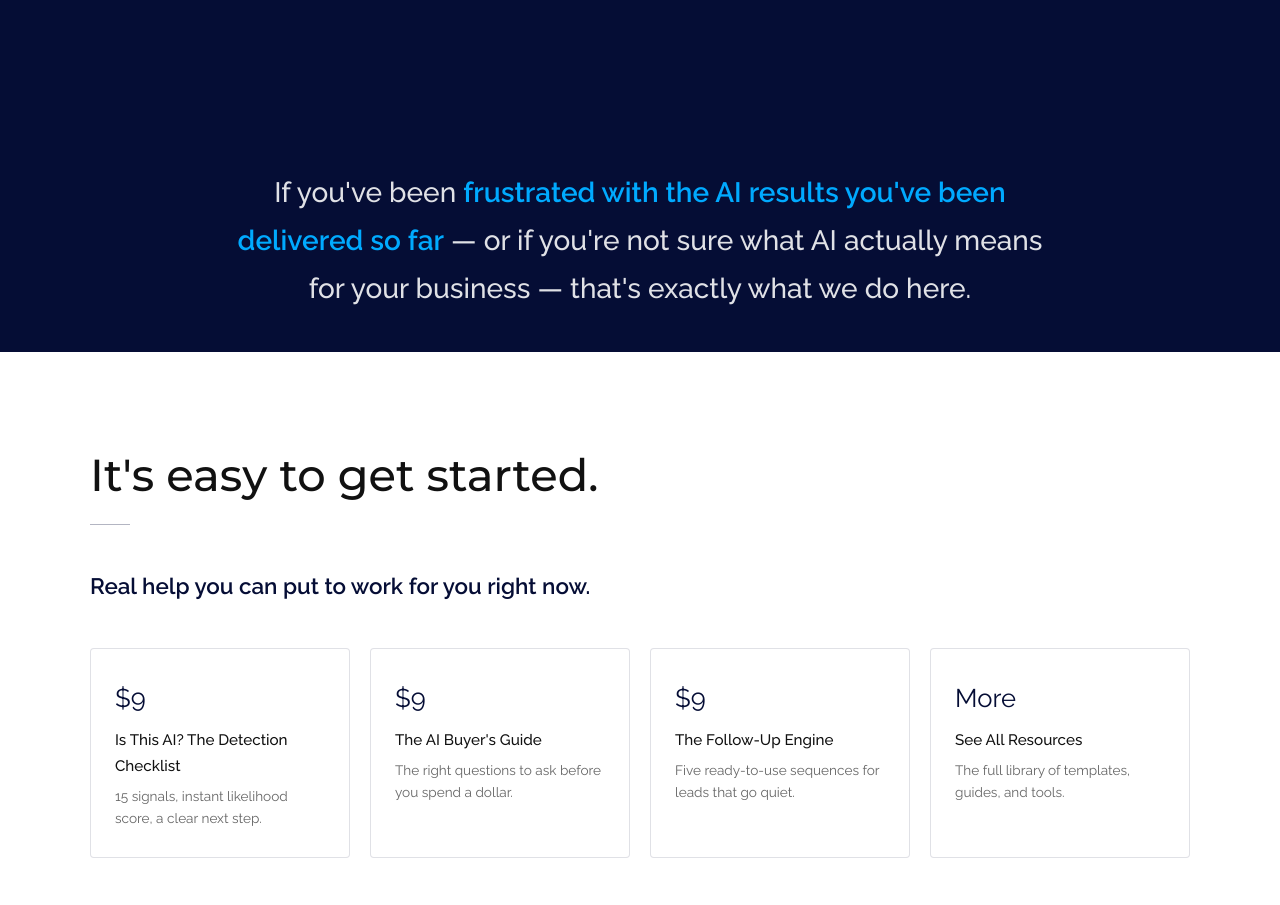
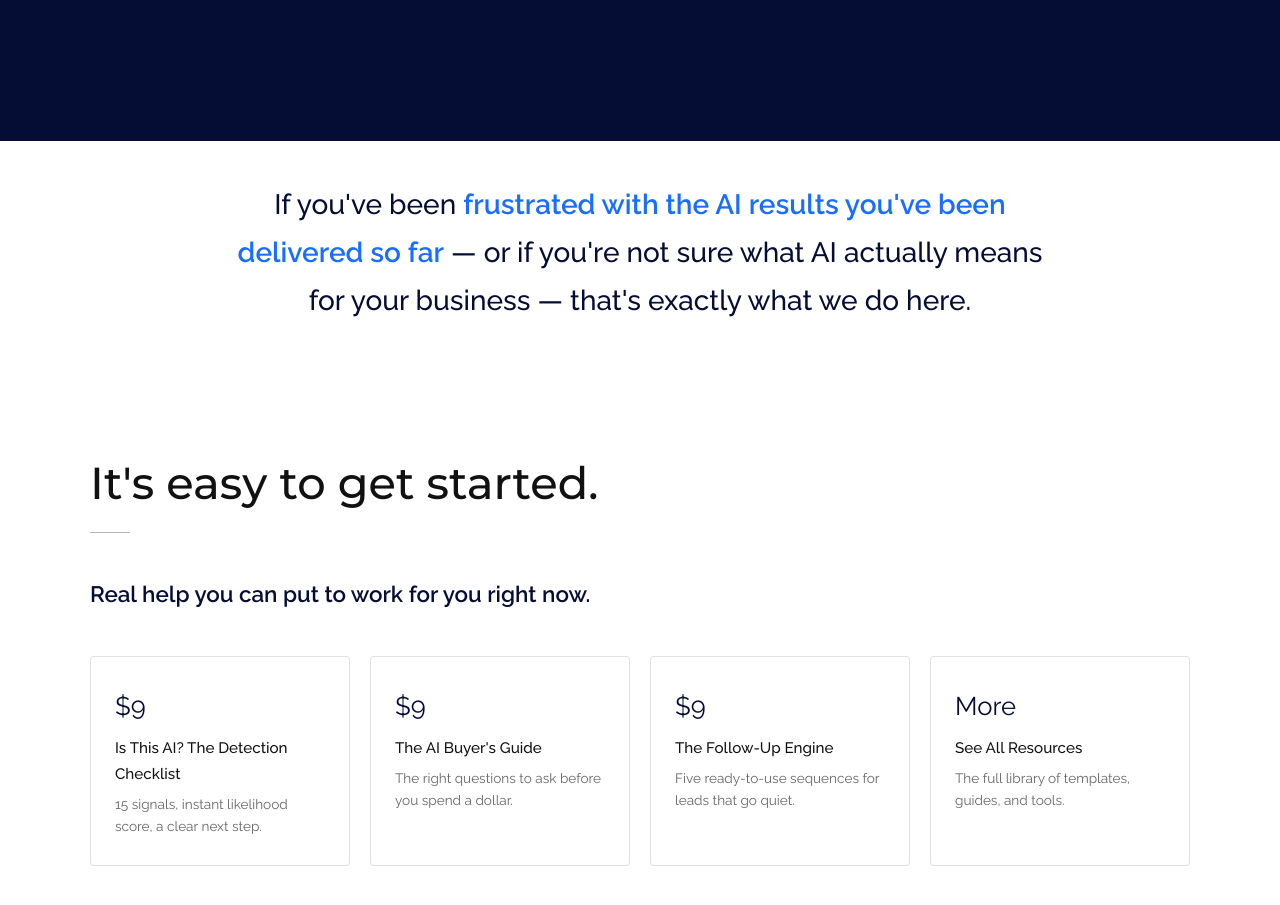
Before and after one commit to renea-hanks/solid, a website: page public/index.html in a window 1280 px wide. Shown: the part 780-1685 px from the top of the page. Drawn offline with Linux system fonts and the light colour scheme; a script that the page names is missing.

Commit message:
homepage update for the banner

```diff
--- a/public/index.html
+++ b/public/index.html
@@ -238,22 +238,21 @@
 
     /* ── FRUSTRATED INTRO ── */
     .frustrated-intro {
-      background: #050d35;
-      padding: 32px 48px 40px;
+      background: #ffffff;
+      padding: 40px 48px 36px;
       text-align: center;
-      margin-top: -4px;
     }
     .frustrated-intro p {
       font-family: 'Raleway', sans-serif;
       font-size: clamp(1.3rem, 2.6vw, 1.75rem);
       font-weight: 500;
-      color: rgba(255,255,255,0.88);
+      color: #050d35;
       max-width: 820px;
       margin: 0 auto;
       line-height: 1.7;
     }
     .frustrated-intro p strong {
-      color: #00aaff;
+      color: #1a6eff;
       font-weight: 700;
     }
 
```
